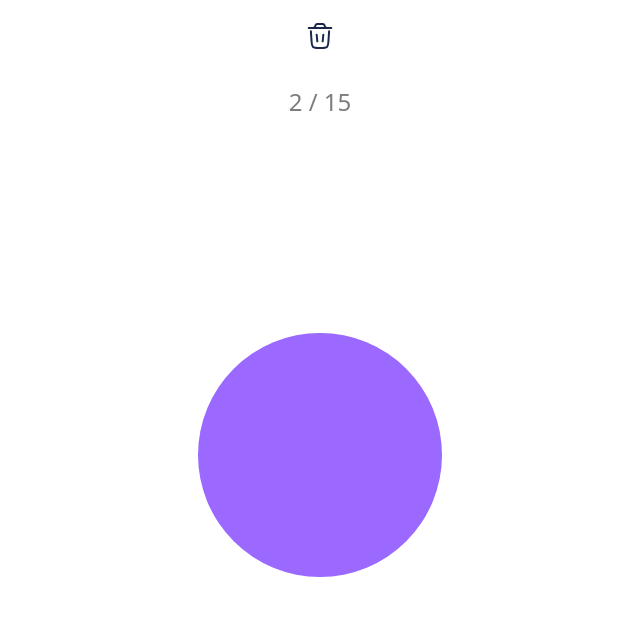
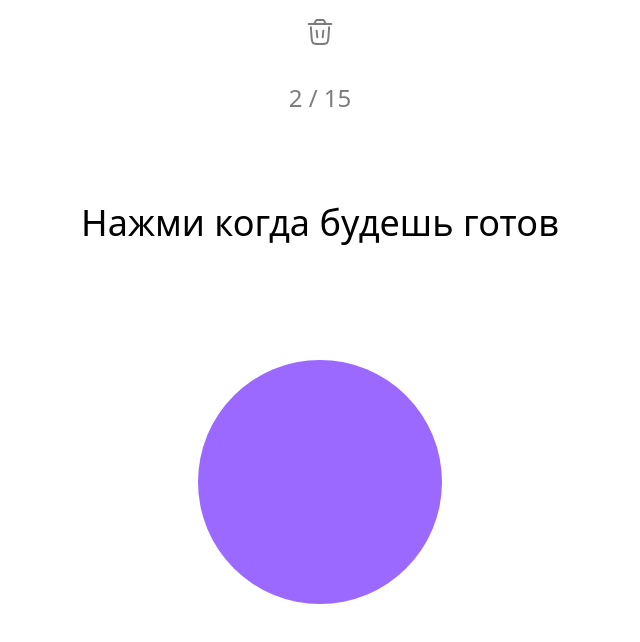
Before and after one commit to kennuuss/kegelcises, a React (Vite) app: page / in a window 1280 px wide. Both pictures are taken after a click on the button 640 px from the left and 454 px from the top of the page. Shown: the top 642 px of the page, without its empty margins (320-960 px from the left). Built offline with nearby package versions, Linux system fonts and the light colour scheme.

Commit message:
added dark theme, small ui fixes, text on webpage now works more accurate depend on users actions

```diff
--- a/Components/Countdown.jsx
+++ b/Components/Countdown.jsx
@@ -2,11 +2,15 @@ import React from 'react'
 
 function Countdown({ restDuration, pressDuration, children }) {
 	return (
-		<div
-			className={pressDuration > 0 || restDuration >= 1 ? 'text-[58px] mx-auto select-none pointer-events-none' : 'opacity-0 text-[58px] mx-auto select-none pointer-events-none'}
+		<h3
+			className={
+				pressDuration > 0 || restDuration >= 1
+					? 'text-[58px] mx-auto select-non dark:text-white pointer-events-none'
+					: 'opacity-0 text-[58px] mx-auto select-none pointer-events-none'
+			}
 		>
 			{children}
-		</div>
+		</h3>
 	)
 }
 
--- a/Components/H1.jsx
+++ b/Components/H1.jsx
@@ -1,7 +1,7 @@
 import React from 'react'
 
 function H1({children}) {
-	return <h1 className='text-[36px] text-center h-min'>{children}</h1>
+	return <h1 className='text-[36px] text-center dark:text-white h-min'>{children}</h1>
 }
 
 export default H1
--- a/Components/KegelsButton.jsx
+++ b/Components/KegelsButton.jsx
@@ -24,13 +24,16 @@ function KegelsButton(props) {
 			onTouchStart={handleTouchStart}
 			onTouchEnd={handleTouchEnd}
 			onTouchCancel={handleTouchCancel}
-			className={`w-[350px] h-[350px] flex transition-all duration-150 justify-center items-center
-				${props.isPressed && ' scale-105 '}
-				${props.isItRestNow && ' pointer-events-none cursor-wait '}
-				${props.isPulsing ? 'animate-pulse' : ''}`}
+			className={`w-[350px] h-[350px] flex active:scale-110 hover:scale-105 transition-all duration-150 ease-in justify-center items-center
+				${
+					props.isItRestNow || props.isSetFinished ? ' pointer-events-none cursor-not-allowed ' : ''
+				}
+				${props.isPulsing && ' animate-pulse '}`}
 		>
 			<div
-				className={`bg-[#9B69FF] transform transition-all duration-150 ease-in rounded-full w-[244px] h-[244px]
+				className={`bg-[#9B69FF] dark:bg-[#4C0AD0] transform transition-all duration-150 ease-in rounded-full w-[244px] h-[244px] ${
+					props.isItRestNow && ' hover:bg-opacity-50 '
+				}
 					scale-[${
 						props.pressDuration === 0
 							? ' scale-[1] '
--- a/Components/RepCount.jsx
+++ b/Components/RepCount.jsx
@@ -4,13 +4,15 @@ import * as SVG from '../src/SVGs'
 function RepCount(props) {
 	const eraceCount = () => {
 		props.setCount(1)
+		props.setRestDuration(0)
 		props.setIsSetStarted(true)
+		props.setIsSetFinished(false)
 	}
 
 	return (
 		<div className='flex flex-col items-center gap-4'>
 			<button
-				className={`w-[64px] h-[64px] flex justify-center items-center   ${
+				className={`w-[64px] active:scale-125 hover:scale-110 transition-all duration-150 h-[64px] dark:text-[#B5B5B5] text-[#7C7C7C] flex justify-center items-center   ${
 					props.currentCount <= 1 && ' pointer-events-none opacity-0 '
 				}`}
 				onClick={eraceCount}
@@ -18,7 +20,7 @@ function RepCount(props) {
 			>
 				{props.currentCount > 14 ? SVG.SVGRestart : SVG.SVGTrashBin}
 			</button>
-			<div className='text-[rgb(124,124,124)] text-[24px]'>
+			<div className='text-[rgb(124,124,124)] dark:text-white text-[24px]'>
 				{props.currentCount} / 15
 			</div>
 		</div>
--- a/src/App.jsx
+++ b/src/App.jsx
@@ -149,11 +149,18 @@ function App() {
 			<RepCount
 				setIsSetStarted={setIsSetStarted}
 				setIsSetFinished={setIsSetFinished}
+				setRestDuration={setRestDuration}
 				currentCount={currentCount}
 				setCount={setCount}
 			/>
 			<H1>
-				{isPressed}
+				{isPressed
+					? pressDuration >= 5
+						? breathStage
+						: 'Держи!'
+					: isItRestNow
+					? 'Отдых'
+					: isSetStarted ? 'Нажми когда будешь готов' : isSetFinished ? `Ты закончил сет! Молодец!` : 'Зажми что бы начать!'}
 
 				{/* {isSetStarted
 					? isItRestNow
@@ -168,9 +175,9 @@ function App() {
 				handleMouseUp={handleMouseUp}
 				handleMouseLeave={handleMouseLeave}
 				pressDuration={pressDuration}
-				isPressed={isPressed}
 				isItRestNow={isItRestNow}
 				isPulsing={isPulsing}
+				isSetFinished={isSetFinished}
 			/>
 			<Countdown restDuration={restDuration} pressDuration={pressDuration}>
 				{isItRestNow ? restDuration : pressDuration}
--- a/src/SVGs.jsx
+++ b/src/SVGs.jsx
@@ -10,31 +10,31 @@ export const SVGTrashBin = (
 	>
 		<path
 			d='M20.5001 6H3.5'
-			stroke='#1C274C'
+			stroke='currentColor'
 			strokeWidth='1.5'
 			strokeLinecap='round'
 		/>
 		<path
 			d='M18.8332 8.5L18.3732 15.3991C18.1962 18.054 18.1077 19.3815 17.2427 20.1907C16.3777 21 15.0473 21 12.3865 21H11.6132C8.95235 21 7.62195 21 6.75694 20.1907C5.89194 19.3815 5.80344 18.054 5.62644 15.3991L5.1665 8.5'
-			stroke='#1C274C'
+			stroke='currentColor'
 			strokeWidth='1.5'
 			strokeLinecap='round'
 		/>
 		<path
 			d='M9.5 11L10 16'
-			stroke='#1C274C'
+			stroke='currentColor'
 			strokeWidth='1.5'
 			strokeLinecap='round'
 		/>
 		<path
 			d='M14.5 11L14 16'
-			stroke='#1C274C'
+			stroke='currentColor'
 			strokeWidth='1.5'
 			strokeLinecap='round'
 		/>
 		<path
 			d='M6.5 6C6.55588 6 6.58382 6 6.60915 5.99936C7.43259 5.97849 8.15902 5.45491 8.43922 4.68032C8.44784 4.65649 8.45667 4.62999 8.47434 4.57697L8.57143 4.28571C8.65431 4.03708 8.69575 3.91276 8.75071 3.8072C8.97001 3.38607 9.37574 3.09364 9.84461 3.01877C9.96213 3 10.0932 3 10.3553 3H13.6447C13.9068 3 14.0379 3 14.1554 3.01877C14.6243 3.09364 15.03 3.38607 15.2493 3.8072C15.3043 3.91276 15.3457 4.03708 15.4286 4.28571L15.5257 4.57697C15.5433 4.62992 15.5522 4.65651 15.5608 4.68032C15.841 5.45491 16.5674 5.97849 17.3909 5.99936C17.4162 6 17.4441 6 17.5 6'
-			stroke='#1C274C'
+			stroke='currentColor'
 			strokeWidth='1.5'
 		/>
 	</svg>
@@ -50,14 +50,14 @@ export const SVGRestart = (
 	>
 		<path
 			d='M19 4.75C22.3615 4.75005 25.6148 5.93845 28.1848 8.10516C30.7549 10.2719 32.4762 13.2774 33.0446 16.5905C33.613 19.9036 32.9919 23.3109 31.291 26.2104C29.5901 29.1098 26.9189 31.3146 23.7497 32.4351C20.5804 33.5555 17.1171 33.5196 13.9718 32.3335C10.8265 31.1474 8.20172 28.8876 6.56144 25.9534C4.92116 23.0193 4.37096 19.5997 5.00807 16.2992C5.64518 12.9986 7.42859 10.0295 10.0431 7.91667'
-			stroke='black'
+			stroke='currentColor'
 			strokeWidth='2.5'
 			strokeLinecap='round'
 			strokeLinejoin='round'
 		/>
 		<path
 			d='M4.75 7.125H11.0833V13.4583'
-			stroke='black'
+			stroke='currentColor'
 			strokeWidth='2.5'
 			strokeLinecap='round'
 			strokeLinejoin='round'
```
